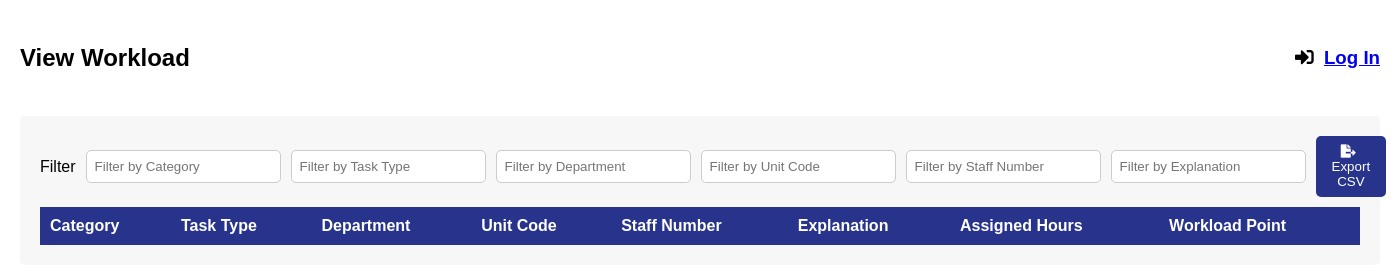
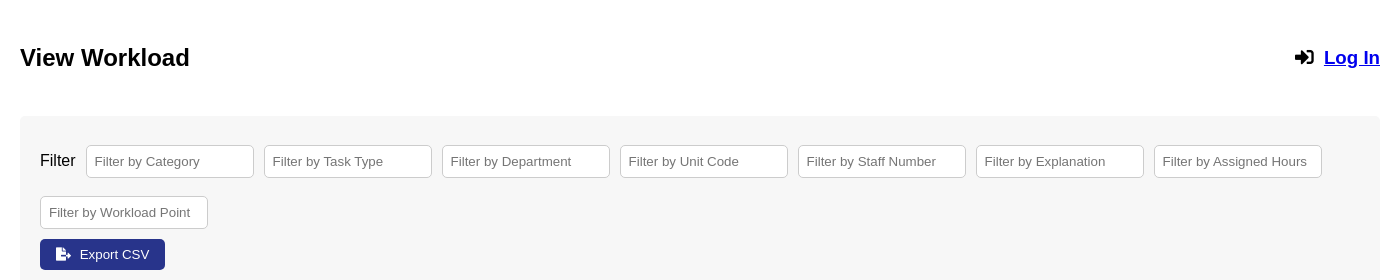
Before and after one commit to yylocky/CITS5206-Group3, a Flask app: template app/templates/view_all_workload.html in a window 1400 px wide. Shown: the part 100-380 px from the top of the page. Run offline with Flask 3, Linux system fonts and the light colour scheme; the template is opened without the code that fills it, so the values that code supplies are empty; parts of the project's set-up code (start-up, migrations or seed data) failed here and were passed over; some libraries are stand-ins or nearby versions.

Commit message:
update filter function

```diff
--- a/app/static/css/view_workload.css
+++ b/app/static/css/view_workload.css
@@ -38,16 +38,18 @@ body {
   align-items: center;
   gap: 10px;
   margin-bottom: 10px;
+  flex-wrap: wrap;
 }
 
 .filter-input {
   padding: 8px;
   border: 1px solid #ccc;
   border-radius: 5px;
+  width: 150px;
 }
 
 .export-button {
-  background-color: rgb(40,52,139);
+  background-color: rgb(40, 52, 139);
   color: white;
   border: none;
   border-radius: 5px;
@@ -56,7 +58,7 @@ body {
 }
 
 .export-button:hover {
-  background-color: rgb(40,52,139);
+  background-color: rgb(40, 52, 139);
 }
 
 /* Table styles */
@@ -72,7 +74,7 @@ td {
 }
 
 th {
-  background-color: rgb(40,52,139);
+  background-color: rgb(40, 52, 139);
   color: white;
 }
 
--- a/app/templates/view_all_workload.html
+++ b/app/templates/view_all_workload.html
@@ -67,6 +67,18 @@ block styles %}
         class="filter-input"
         placeholder="Filter by Explanation"
       />
+      <input
+        type="text"
+        class="filter-input"
+        placeholder="Filter by Assigned Hours"
+      />
+      <input
+        type="text"
+        class="filter-input"
+        placeholder="Filter by Workload Point"
+      />
+    </div>
+    <div class="filter-title">
       <!-- export csv -->
       <button class="export-button">
         <i class="fas fa-file-export"></i>
```
